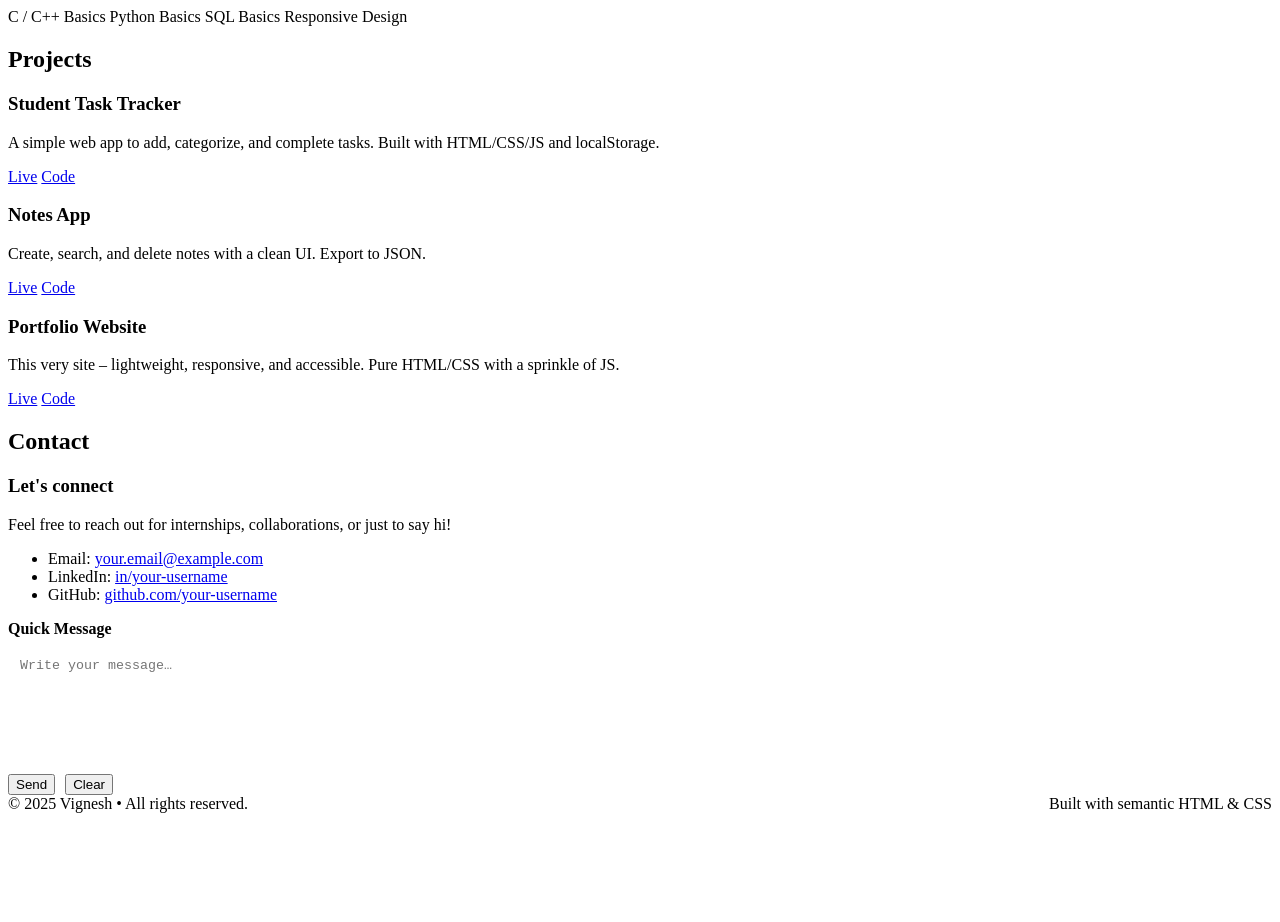
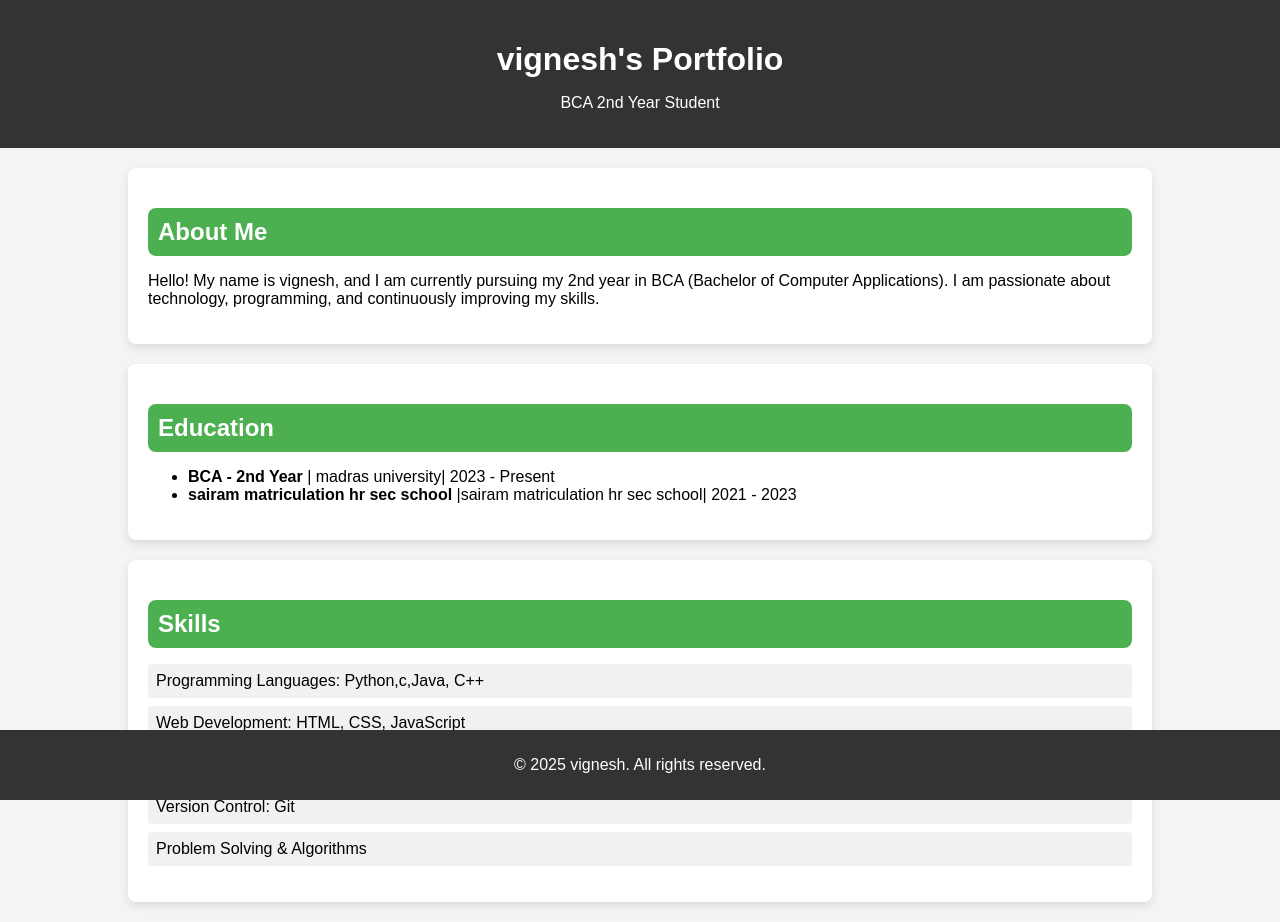
Before and after one commit to Vignesh13112006/Vignesh-portfolio, a plain HTML site: page index.html in a window 1280 px wide. Before the commit the page ends 821 px from the top, so only its background shows below. Drawn offline with Linux system fonts and the light colour scheme.

Commit message:
Update index.html

```diff
--- a/index.html
+++ b/index.html
@@ -1,83 +1,101 @@
 <!DOCTYPE html>
-<span class="chip">C / C++ Basics</span>
-<span class="chip">Python Basics</span>
-<span class="chip">SQL Basics</span>
-<span class="chip">Responsive Design</span>
-</div>
-</div>
-</div>
-</section>
+<html lang="en">
+<head>
+    <meta charset="UTF-8">
+    <meta name="viewport" content="width=device-width, initial-scale=1.0">
+    <meta http-equiv="X-UA-Compatible" content="ie=edge">
+    <title>vignesh's Portfolio</title>
+    <style>
+        body {
+            font-family: Arial, sans-serif;
+            margin: 0;
+            padding: 0;
+            background-color: #f4f4f4;
+        }
+        header {
+            background-color: #333;
+            color: white;
+            text-align: center;
+            padding: 20px 0;
+        }
+        .container {
+            width: 80%;
+            margin: 0 auto;
+        }
+        h1, h2 {
+            margin-bottom: 10px;
+        }
+        .about, .education, .skills {
+            background-color: white;
+            margin: 20px 0;
+            padding: 20px;
+            border-radius: 8px;
+            box-shadow: 0 4px 8px rgba(0, 0, 0, 0.1);
+        }
+        .section-title {
+            background-color: #4CAF50;
+            color: white;
+            padding: 10px;
+            border-radius: 8px;
+        }
+        .skills ul {
+            list-style-type: none;
+            padding: 0;
+        }
+        .skills li {
+            background-color: #f1f1f1;
+            margin: 8px 0;
+            padding: 8px;
+            border-radius: 4px;
+        }
+        footer {
+            background-color: #333;
+            color: white;
+            text-align: center;
+            padding: 10px 0;
+            position: fixed;
+            bottom: 0;
+            width: 100%;
+        }
+    </style>
+</head>
+<body>
+    <header>
+        <h1>vignesh's Portfolio</h1>
+        <p>BCA 2nd Year Student</p>
+    </header>
 
+    <div class="container">
+        <!-- About Section -->
+        <div class="about">
+            <h2 class="section-title">About Me</h2>
+            <p>Hello! My name is vignesh, and I am currently pursuing my 2nd year in BCA (Bachelor of Computer Applications). I am passionate about technology, programming, and continuously improving my skills.</p>
+        </div>
 
-<section id="projects" class="projects">
-<div class="container">
-<h2>Projects</h2>
-<div class="grid cols-3">
-<article class="card project">
-<h3>Student Task Tracker</h3>
-<p class="muted">A simple web app to add, categorize, and complete tasks. Built with HTML/CSS/JS and localStorage.</p>
-<div class="links">
-<a href="#" aria-label="View live demo">Live</a>
-<a href="#" aria-label="View source code">Code</a>
-</div>
-</article>
-<article class="card project">
-<h3>Notes App</h3>
-<p class="muted">Create, search, and delete notes with a clean UI. Export to JSON.</p>
-<div class="links">
-<a href="#">Live</a>
-<a href="#">Code</a>
-</div>
-</article>
-<article class="card project">
-<h3>Portfolio Website</h3>
-<p class="muted">This very site – lightweight, responsive, and accessible. Pure HTML/CSS with a sprinkle of JS.</p>
-<div class="links">
-<a href="#">Live</a>
-<a href="#">Code</a>
-</div>
-</article>
-</div>
-</div>
-</section>
+        <!-- Education Section -->
+        <div class="education">
+            <h2 class="section-title">Education</h2>
+            <ul>
+                <li><strong>BCA - 2nd Year</strong> | madras university| 2023 - Present</li>
+                <li><strong>sairam matriculation hr sec school</strong> |sairam matriculation hr sec school| 2021 - 2023</li>
+            </ul>
+        </div>
 
+        <!-- Skills Section -->
+        <div class="skills">
+            <h2 class="section-title">Skills</h2>
+            <ul>
+                <li>Programming Languages: Python,c,Java, C++</li>
+                <li>Web Development: HTML, CSS, JavaScript</li>
+                <li>Database Management: MySQL</li>
+                <li>Version Control: Git</li>
+                <li>Problem Solving & Algorithms</li>
+            </ul>
+        </div>
+    </div>
 
-<section id="contact">
-<div class="container">
-<h2>Contact</h2>
-<div class="grid cols-2">
-<div class="card">
-<h3>Let's connect</h3>
-<p class="muted">Feel free to reach out for internships, collaborations, or just to say hi!</p>
-<ul>
-<li>Email: <a href="mailto:your.email@example.com">your.email@example.com</a></li>
-<li>LinkedIn: <a href="https://www.linkedin.com/in/your-username" target="_blank" rel="noreferrer noopener">in/your-username</a></li>
-<li>GitHub: <a href="https://github.com/your-username" target="_blank" rel="noreferrer noopener">github.com/your-username</a></li>
-</ul>
-</div>
-<form class="card" onsubmit="event.preventDefault(); window.location.href=`mailto:your.email@example.com?subject=Hello%20Vignesh&body=${encodeURIComponent(document.getElementById('msg').value)}`">
-<label for="msg" style="display:block; margin-bottom:8px; font-weight:600">Quick Message</label>
-<textarea id="msg" rows="6" placeholder="Write your message…" style="width:100%; padding:12px; border-radius:12px; border:1px solid var(--border); background:var(--panel); color:var(--text)"></textarea>
-<div style="display:flex; gap:10px; margin-top:10px">
-<button class="btn btn-primary" type="submit">Send</button>
-<button class="btn" type="reset">Clear</button>
-</div>
-</form>
-</div>
-</div>
-</section>
-
-
-<footer>
-<div class="container" style="display:flex; justify-content:space-between; gap:10px; flex-wrap:wrap">
-<div>© <span id="year"></span> Vignesh • All rights reserved.</div>
-<div class="muted">Built with semantic HTML & CSS</div>
-</div>
-</footer>
-
-
-<script>
-document.getElementById('year').textContent = new Date().getFullYear();
-</script>
+    <footer>
+        <p>&copy; 2025 vignesh. All rights reserved.</p>
+    </footer>
 </body>
 </html>
```
